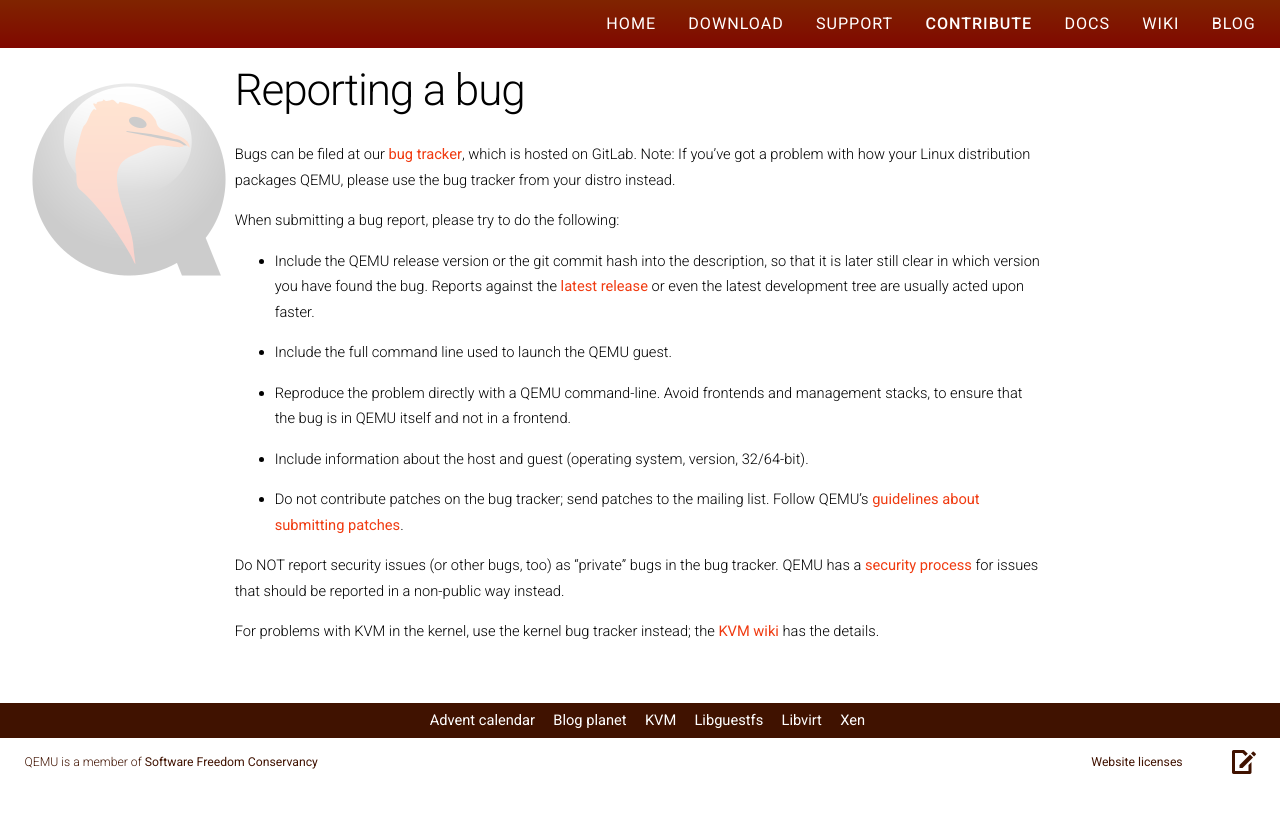
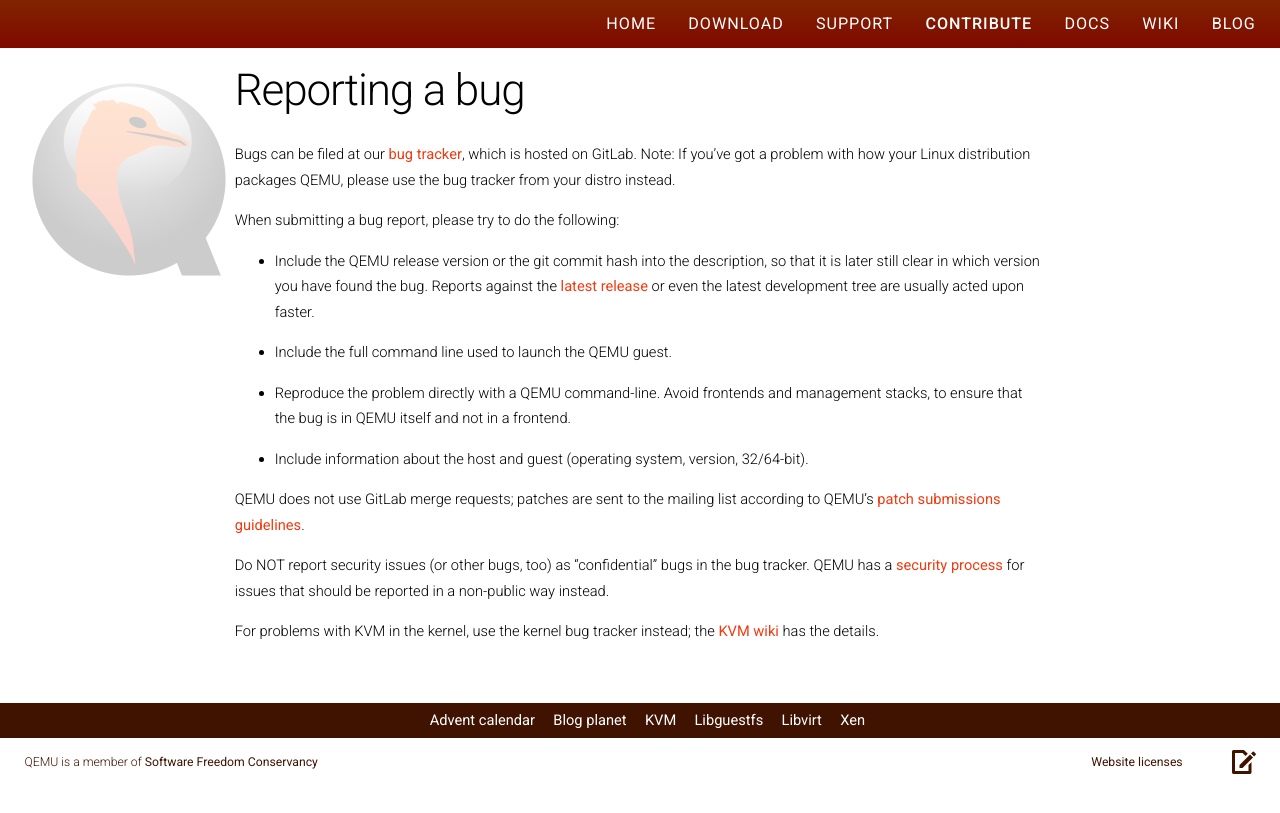
Before and after one commit to qemu/qemu-web, a Jekyll site: the page built from contribute/report-a-bug.md, in a window 1280 px wide. Shown: the top 813 px of the page. Built offline with Jekyll 4.4.1, drawn with Linux system fonts in a browser that asks for light colours; nearby versions of some CDN libraries.

Commit message:
contribute: update hints for switch to the GitLab issue tracker
Currently, the bug reporting page has a paragraph about not sending patches
on the bug tracker, with a link to the patch submission guidelines.
Now that bugs are traceked on Gitlab it is more likely that prospective
contributors will submit a merge request linked to an issue, rather than
attaching a patch to the issue.  Update the language and, since it is
not limited to bug reports, add it to the main contribute page as well.

Also, "private" bugs are called "confidential" on the new tracker.

Signed-off-by: Paolo Bonzini <pbonzini@redhat.com>

```diff
--- a/contribute/report-a-bug.md
+++ b/contribute/report-a-bug.md
@@ -18,9 +18,9 @@
 
 * Include information about the host and guest (operating system, version, 32/64-bit).
 
-* Do not contribute patches on the bug tracker; send patches to the mailing list. Follow QEMU's [guidelines about submitting patches](https://wiki.qemu.org/Contribute/SubmitAPatch).
+QEMU does not use GitLab merge requests; patches are sent to the mailing list according to QEMU's [patch submissions guidelines](https://wiki.qemu.org/Contribute/SubmitAPatch).
 
-Do NOT report security issues (or other bugs, too) as "private" bugs in the
+Do NOT report security issues (or other bugs, too) as "confidential" bugs in the
 bug tracker.  QEMU has a [security process](../security-process) for issues
 that should be reported in a non-public way instead.
 
```
Also changed, not shown: contribute.md (+2 -1 lines).
